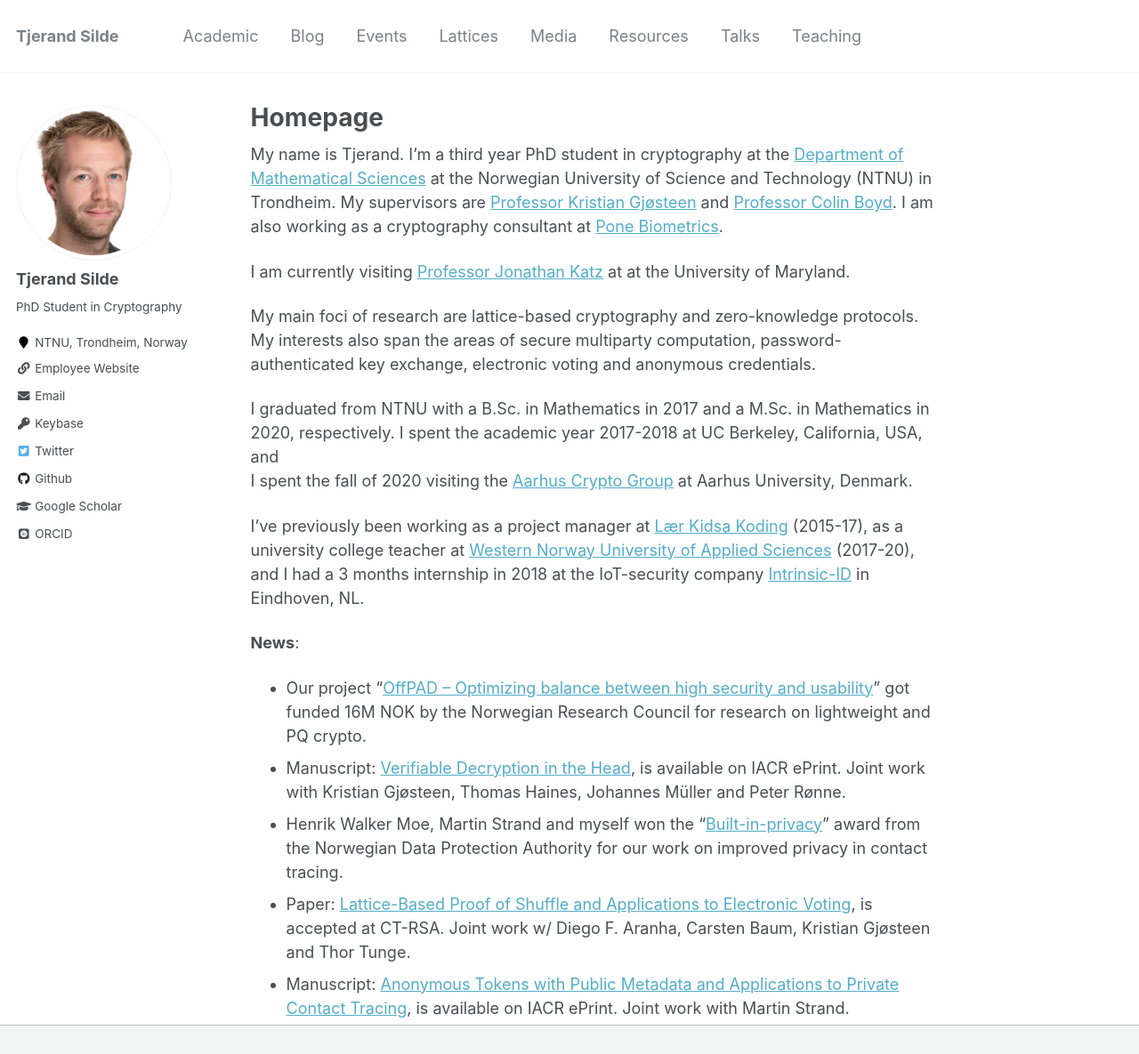
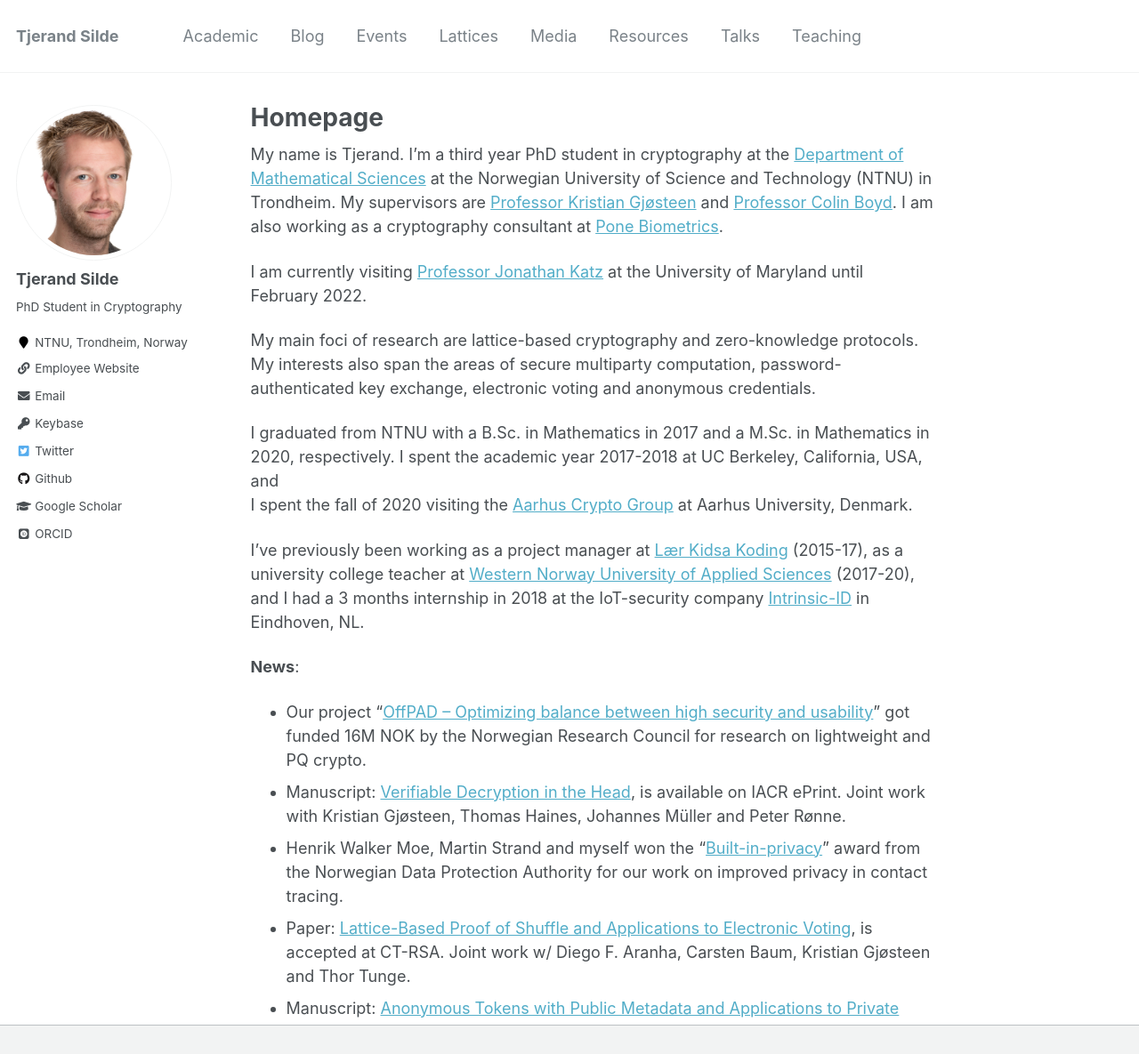
Before and after one commit to tjesi/tjesi.github.io, a Jekyll site: the page built from _pages/about.md, in a window 1280 px wide and 1381 px high, cut to the strip 0-1185 px from the top of the window. Shown: the whole strip at 89% size. Built offline with Jekyll 4.4.1, drawn with Linux system fonts in a browser that asks for light colours; some web fonts are replaced.

Commit message:
Update about.md

```diff
--- a/_pages/about.md
+++ b/_pages/about.md
@@ -11,7 +11,7 @@
 My name is Tjerand. I’m a third year PhD student in cryptography at the [Department of Mathematical Sciences](https://www.ntnu.edu/imf) at the Norwegian University of Science and Technology (NTNU) in Trondheim. My supervisors are [Professor Kristian Gjøsteen](https://www.ntnu.edu/employees/kristian.gjosteen) and [Professor Colin Boyd](https://www.ntnu.edu/employees/colin.boyd). I am\
 also working as a cryptography consultant at [Pone Biometrics](https://ponebiometrics.com).
 
-I am currently visiting [Professor Jonathan Katz](http://www.cs.umd.edu/~jkatz) at at the University of Maryland.
+I am currently visiting [Professor Jonathan Katz](http://www.cs.umd.edu/~jkatz) at the University of Maryland until February 2022.
 
 My main foci of research are lattice-based cryptography and zero-knowledge protocols. My interests also span the areas of secure multiparty computation, password-authenticated key exchange, electronic voting and anonymous credentials.
 
```
